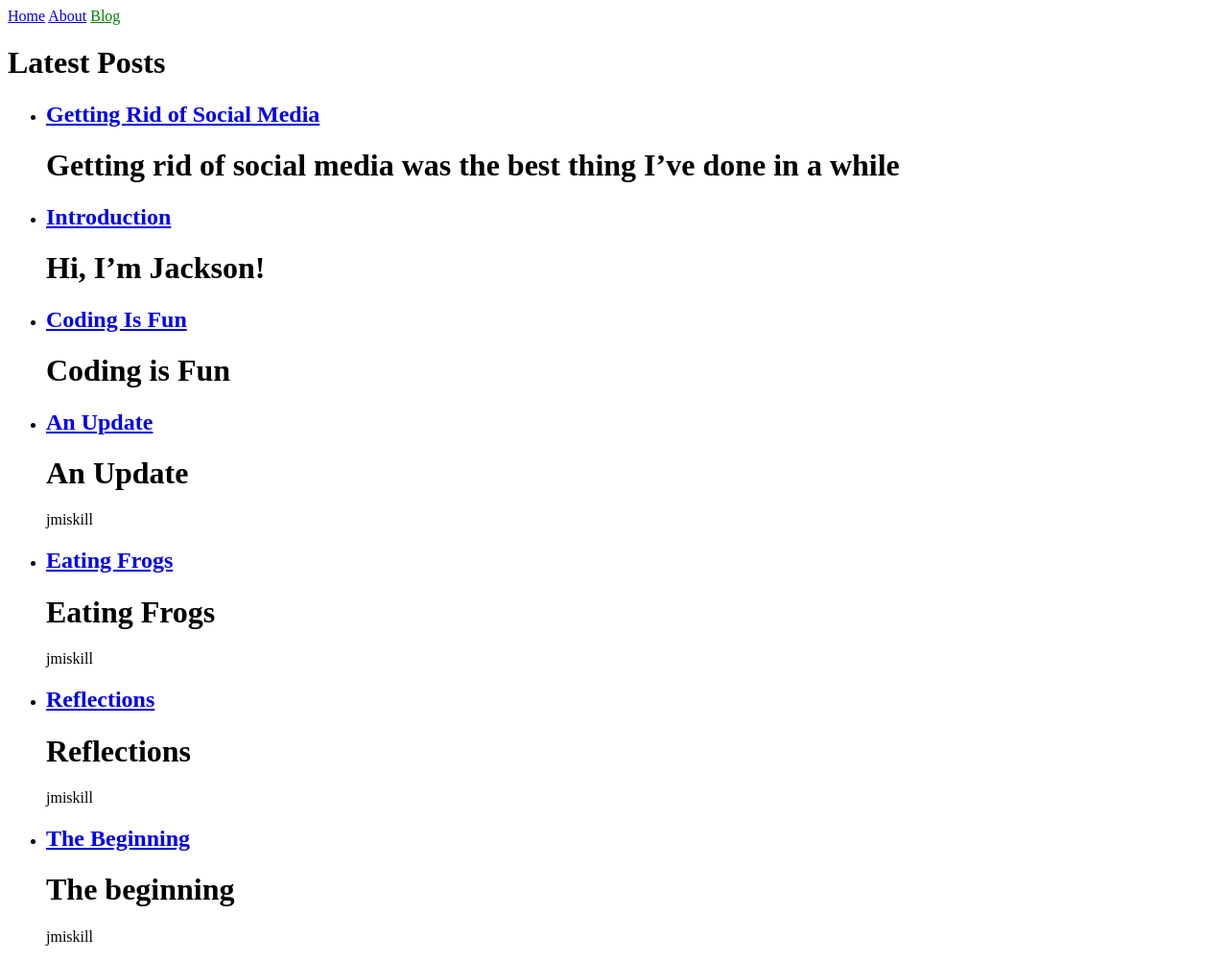
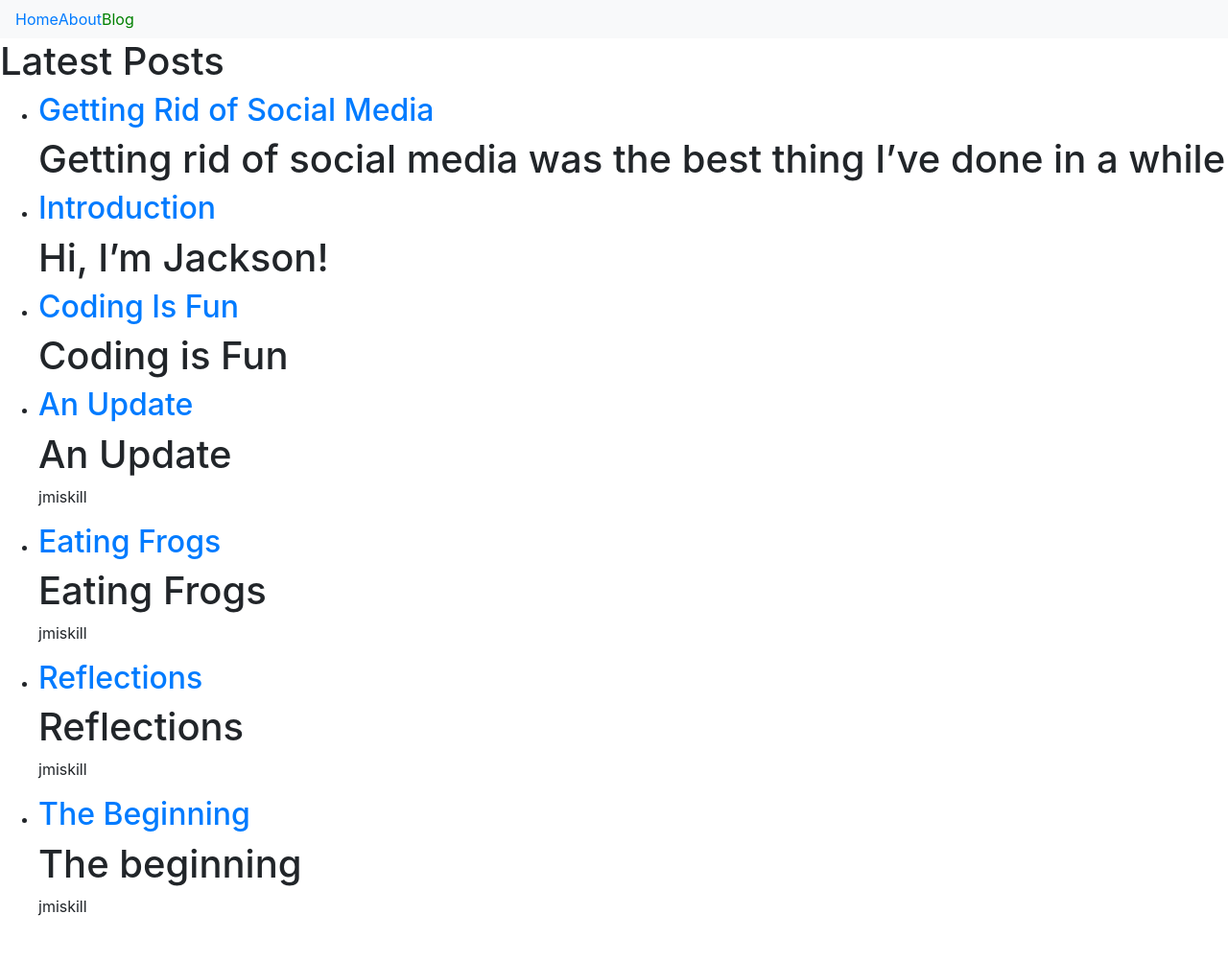
Before and after one commit to j-miskill/j-miskill.github.io, a Jekyll site: the page built from blog.html, in a window 1280 px wide. Shown: the whole page at 96% size. Built offline with Jekyll 4.4.1, drawn with Linux system fonts in a browser that asks for light colours; after the commit the page ends 973 px from its top, so only the background shows below that.

Commit message:
adding bootstrap, going to do it myself.

```diff
--- a/_includes/navigation.html
+++ b/_includes/navigation.html
@@ -1,4 +1,4 @@
-<nav>
+<nav class="navbar navbar-expand-lg navbar-light bg-light">
   {% for item in site.data.navigation %}
     <a href="{{ item.link }}"{% if page.url == item.link %} class="current"{% endif %}>{{ item.name }}</a>
   {% endfor %}
--- a/_layouts/default.html
+++ b/_layouts/default.html
@@ -4,6 +4,10 @@
     <meta charset="utf-8">
     <title>{{ page.title }}</title>
     <link rel="stylesheet" href="/assets/css/styles.css">
+    <link rel="stylesheet" href="https://cdn.jsdelivr.net/npm/bootstrap@4.3.1/dist/css/bootstrap.min.css" integrity="sha384-ggOyR0iXCbMQv3Xipma34MD+dH/1fQ784/j6cY/iJTQUOhcWr7x9JvoRxT2MZw1T" crossorigin="anonymous">
+    <script src="https://code.jquery.com/jquery-3.3.1.slim.min.js" integrity="sha384-q8i/X+965DzO0rT7abK41JStQIAqVgRVzpbzo5smXKp4YfRvH+8abtTE1Pi6jizo" crossorigin="anonymous"></script>
+    <script src="https://cdn.jsdelivr.net/npm/popper.js@1.14.7/dist/umd/popper.min.js" integrity="sha384-UO2eT0CpHqdSJQ6hJty5KVphtPhzWj9WO1clHTMGa3JDZwrnQq4sF86dIHNDz0W1" crossorigin="anonymous"></script>
+    <script src="https://cdn.jsdelivr.net/npm/bootstrap@4.3.1/dist/js/bootstrap.min.js" integrity="sha384-JjSmVgyd0p3pXB1rRibZUAYoIIy6OrQ6VrjIEaFf/nJGzIxFDsf4x0xIM+B07jRM" crossorigin="anonymous"></script>
     {% feed_meta %}
     {% seo %}
   </head>
```
